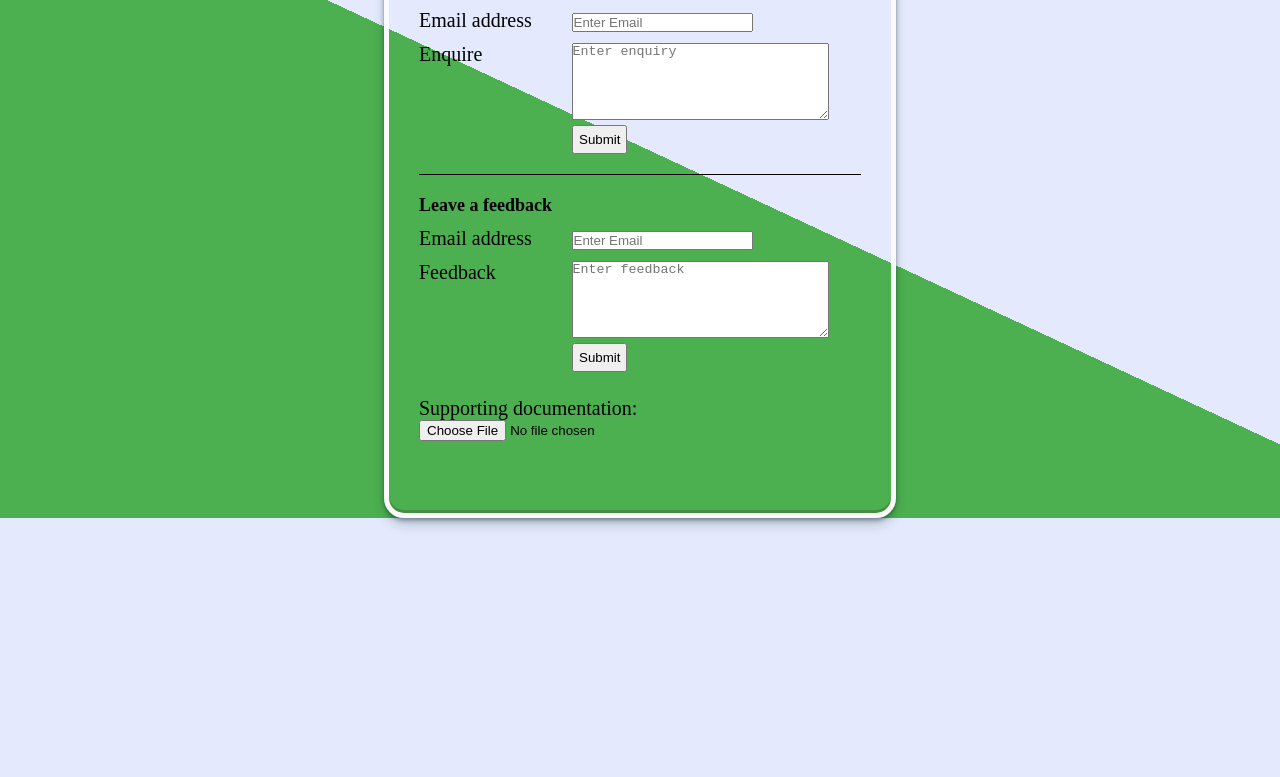
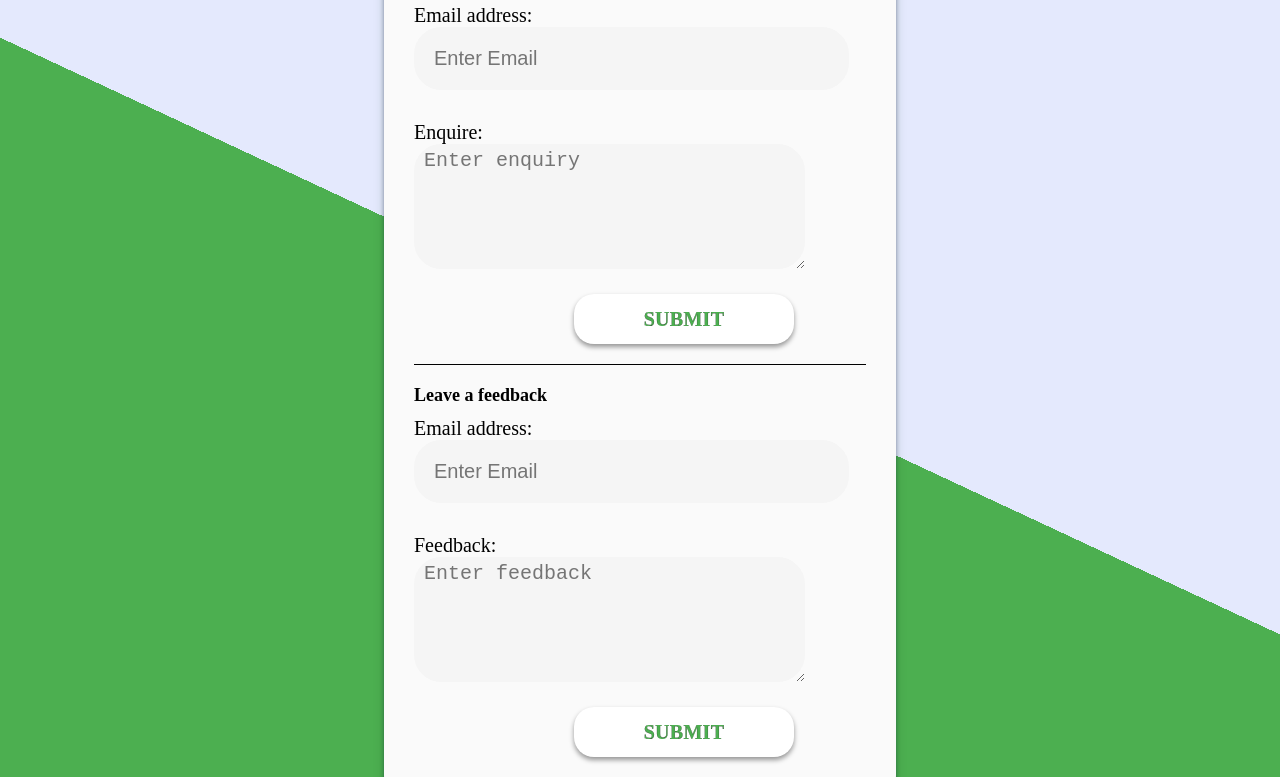
Before and after one commit to Saabdulle/florin-community, a website: page client/HTML/contact.html in a window 1280 px wide. Shown: the part 226-1003 px from the top of the page. Before the commit the page ends 800 px from the top, so only its background shows below. Drawn offline with Linux system fonts and the light colour scheme.

Commit message:
Added additional styling for the contact page

```diff
--- a/client/CSS/contact.css
+++ b/client/CSS/contact.css
@@ -75,10 +75,10 @@ li a:hover {
 /* div container start*/
 
 #container {
-  border: solid 5px rgb(250, 250, 250);
-  margin: auto;
+  background-color: rgb(250, 250, 250);
+  margin: auto auto 100px auto;
   width: 40%;
-  height: 620px;
+  height: 900px;
   padding: 30px;
   margin-top: 50px;
   border-radius: 20px;
@@ -87,6 +87,9 @@ li a:hover {
 h3 {
   font-size: 30px;
   text-align: center;
+  font-weight: 800;
+  color: #4CAF50;
+  text-shadow: 0.5px 0.5px 1.5px rgba(0, 0, 0, 0.5);
 }
 p {
   margin-top: 10px;
@@ -100,7 +103,13 @@ label{
   font-size: 20px;
 }
 input {
-display: inline-block;
+    display: inline-block;
+    background-color: #f5f5f5;
+    border: none;
+    border-radius: 27px;
+    padding: 20px 150px 20px 20px;
+    margin-bottom: 20px;
+    font-size: 2rem;
 }
 #textarea1{
   margin-top: 0px;
@@ -111,6 +120,12 @@ textarea{
   /* margin-left: 100px;
   margin-top: 20px; */
   vertical-align: top;
+  background-color: #f5f5f5;
+  border: none;
+  border-radius: 27px;
+  padding: 5px 5px 5px 10px;
+  margin-bottom: 20px;
+  font-size: 2rem;
 }
 #horizontal-line{
   border-top: 1px solid black;
@@ -119,9 +134,29 @@ textarea{
 }
 button{
   margin-top: 5px;
-  margin-left: 153px;
+  margin-left: 160px;
   padding: 5px;
+  width: 22rem;
+  height: 5rem;
+  background-color: rgb(255, 255, 255);
+  border: none;
+  border-radius: 2rem;
+  font-family: 'Muli', serif;
+  font-size: 2rem;
+  font-weight: 800;
+  text-transform: uppercase;
+  letter-spacing: 0.3px;
+  color: #4CAF50;
+  -webkit-text-stroke: 0.2px black;
+  box-shadow: 0 0.3rem 0.5rem rgba(0, 0, 0, 0.4);
+  cursor: pointer;
 }
+
+button:hover {
+  background-color: rgb(185, 185, 185);
+  transition: 0.3s;
+}
+
 #asdf{
   white-space: nowrap;
   margin-top: 25px;
--- a/client/HTML/contact.html
+++ b/client/HTML/contact.html
@@ -35,18 +35,18 @@
 
         <div>
             <p><strong>Make an enquiry</strong></p><br>
-            <label for="email1">Email address</label>
+            <label for="email1">Email address: </label>
             <input type="email" id="email1" placeholder="Enter Email"><br><br>
-            <label id="enquire" for="textarea1">Enquire</label>
+            <label id="enquire" for="textarea1">Enquire: </label>
             <textarea id="textarea1" cols="30" rows="5" placeholder="Enter enquiry"></textarea><br>
             <button type="submit" id="submit-enquiry">Submit</button>
         </div>
         <div id="horizontal-line"></div>
         <div>
             <p><strong>Leave a feedback</strong></p><br>
-            <label for="email2">Email address</label>
+            <label for="email2">Email address: </label>
             <input type="email" id="email2" placeholder="Enter Email"><br><br>
-            <label id="feedback" for="textarea2">Feedback</label>
+            <label id="feedback" for="textarea2">Feedback: </label>
             <textarea id="textarea2" cols="30" rows="5" placeholder="Enter feedback"></textarea><br>
             <button type="submit" id="submit-feedback">Submit</button>
         </div>
```
